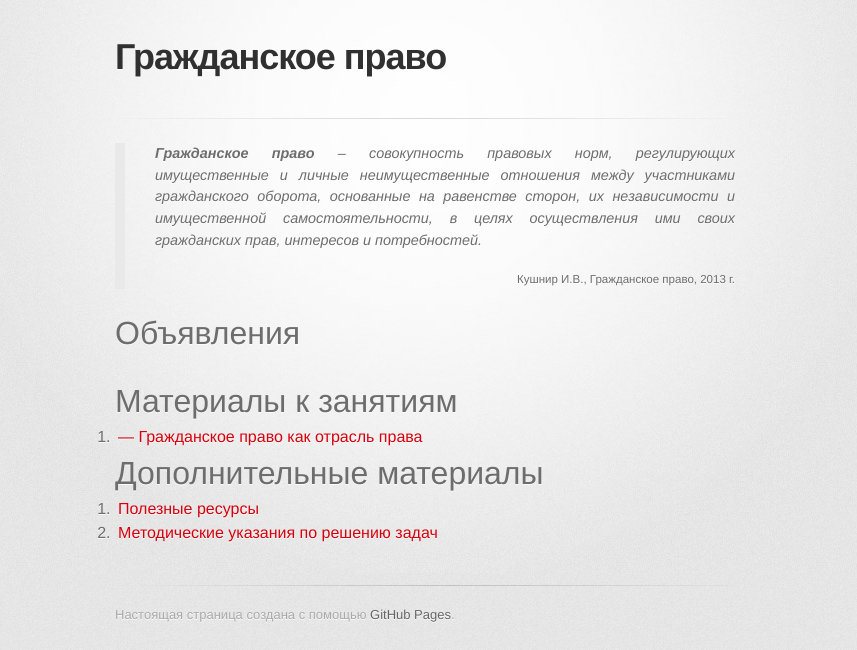
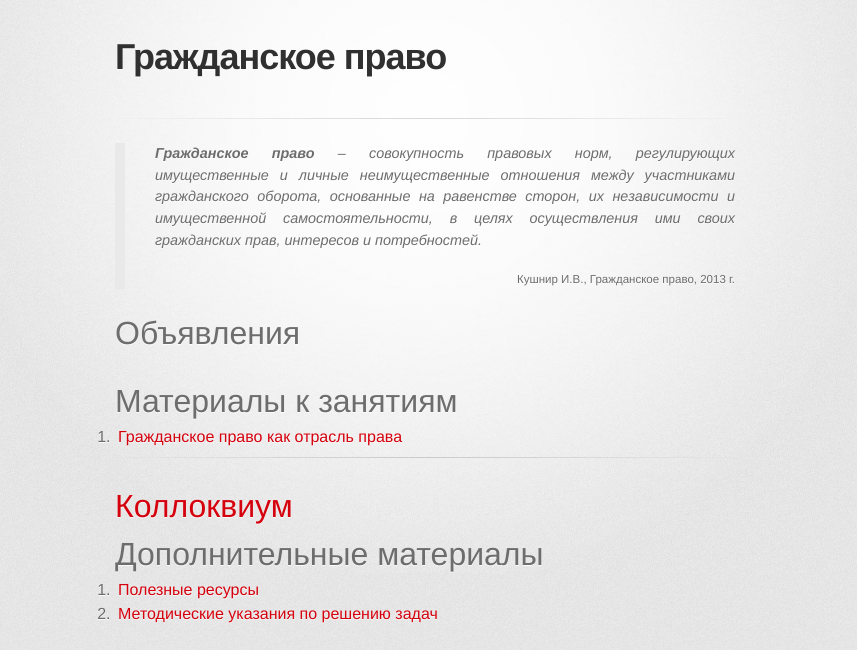
Before and after one commit to a-nova/a-nova.github.io, a Jekyll site: the page built from index.md, in a window 1280 px wide, cut to the strip 0-650 px from the top of the page. Shown: the whole strip, without its empty margins (215-1072 px from the left). Built offline with Jekyll 4.4.1, drawn with Linux system fonts in a browser that asks for light colours; some web fonts are replaced.

Commit message:
colloc link, no lesson date

```diff
--- a/index.md
+++ b/index.md
@@ -36,11 +36,15 @@ layout: default
 
   <li>
     <a href="{{ lesson.url }}">
-      {{ lesson.when }} &mdash; {{ lesson.title }}
+      {{ lesson.title }}
     </a>
   </li>
 
 {% endfor %}
+
+<hr />
+
+<h1><a href="/colloc">Коллоквиум</a></h1>
 
 <h1>Дополнительные материалы</h1>
 
```
